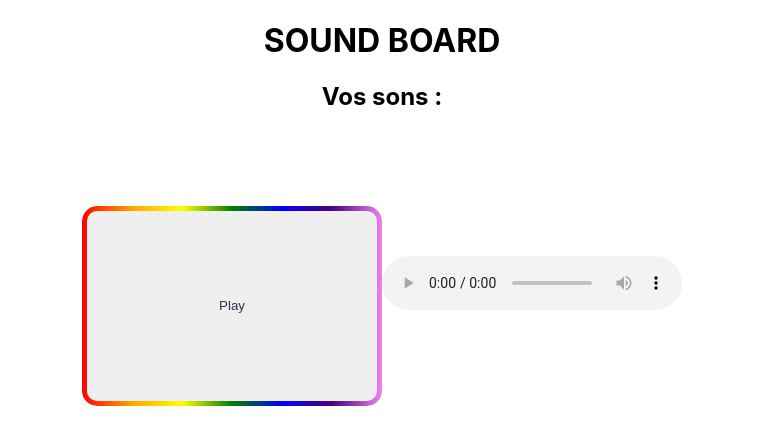
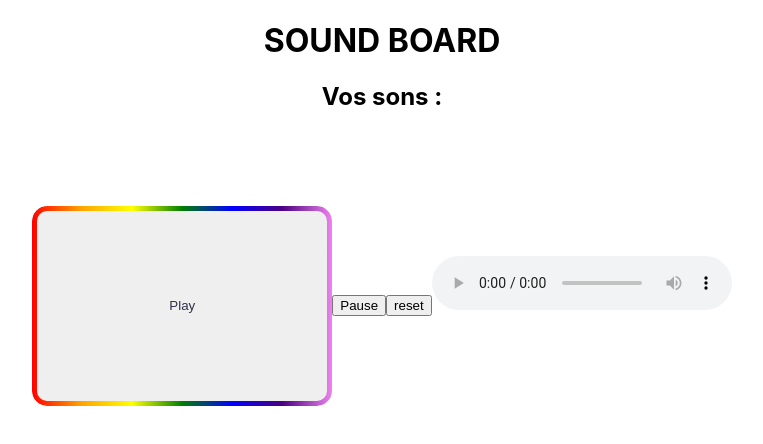
Before and after one commit to GuillaumeDaviid/Sound-Board, a React (Create React App) app in the folder sound-board/: page / in a window 1280 px wide. Shown: the top 444 px of the page, without its empty margins (258-1021 px from the left). Built offline with nearby package versions, Linux system fonts and the light colour scheme.

Commit message:
button pause and reset

```diff
--- a/sound-board/src/components/Home.tsx
+++ b/sound-board/src/components/Home.tsx
@@ -3,15 +3,27 @@ import '../styles/Home.scss'
 export default function Home () {
     let audio = new Audio("/greg.mp3")
 
+    console.log(audio)
+
       const start = () => {
         audio.play();
       };
+
+      const pause = () => {
+        audio.pause();
+      }
+
+      const load = () => {
+        audio.load();
+      }
 
     return(
         <div className="Home">
             <h2>Vos sons : </h2>
 
             <button className="Home_btn" onClick={start}>Play</button>
+            <button onClick={pause}>Pause</button>
+            <button onClick={load}>reset</button>
 
             <audio controls src="/greg.mp3" />
 
```
